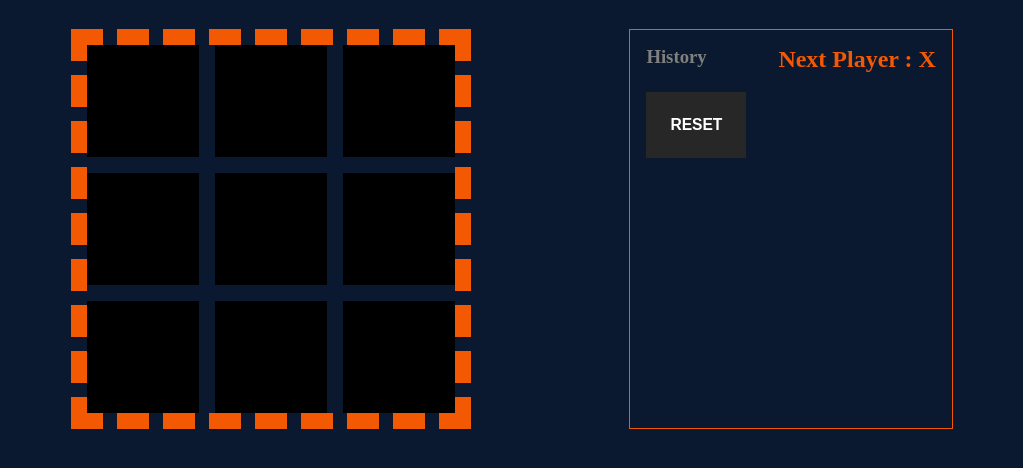
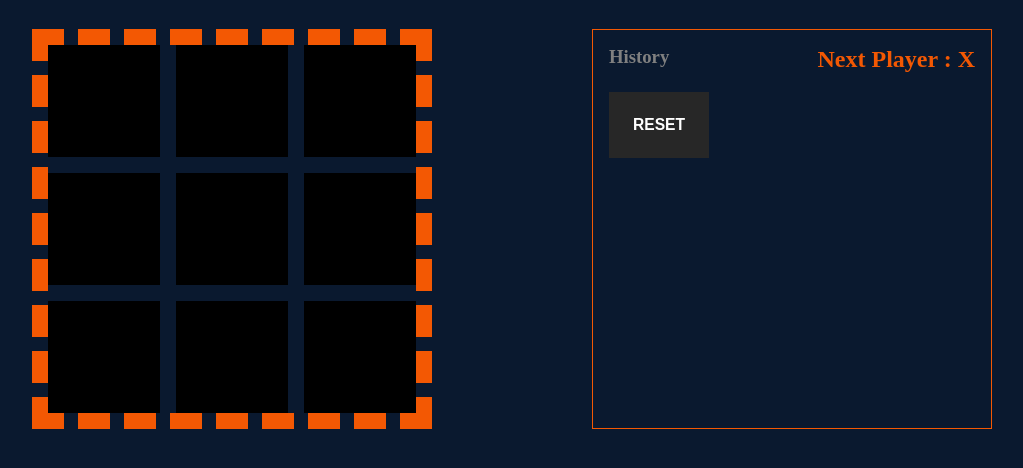
Before and after one commit to okerekechinweotito/jetron-tic-tac-toe, a React app: page / in a window 1280 px wide. Shown: the part 72-540 px from the top of the page, without its empty margins (128-1151 px from the left). Built offline with nearby package versions, Linux system fonts and the light colour scheme.

Commit message:
fix browser default style

```diff
--- a/src/components/game/game.css
+++ b/src/components/game/game.css
@@ -18,11 +18,11 @@
 }
 
 .info-wrapper {
-  min-width: 300px;
+  min-width: 400px;
   display: flex;
   justify-content: space-between;
   border: 1px solid #f35803;
-  margin-left: -15em;
+  margin-left: -10em;
 }
 
 .info-wrapper button {
@@ -54,7 +54,7 @@
 }
 
 /* Responsiveness */
-@media screen and (max-width: 950px) {
+@media screen and (max-width: 1000px) {
   .board-info-wrapper {
     flex-direction: column;
     align-items: center;
--- a/src/components/square/square.css
+++ b/src/components/square/square.css
@@ -7,6 +7,7 @@
   font-weight: 800;
   cursor: pointer;
   outline: none;
+  overflow-y: hidden;
 }
 
 .squares:hover {
--- a/src/index.css
+++ b/src/index.css
@@ -4,10 +4,10 @@
   margin: 0;
   box-sizing: border-box;
   overflow-x: hidden;
-  overflow-y: hidden;
 }
 
 body {
+  height: 100vh;
   background-color: #0a192f;
   color: grey;
 }
```
